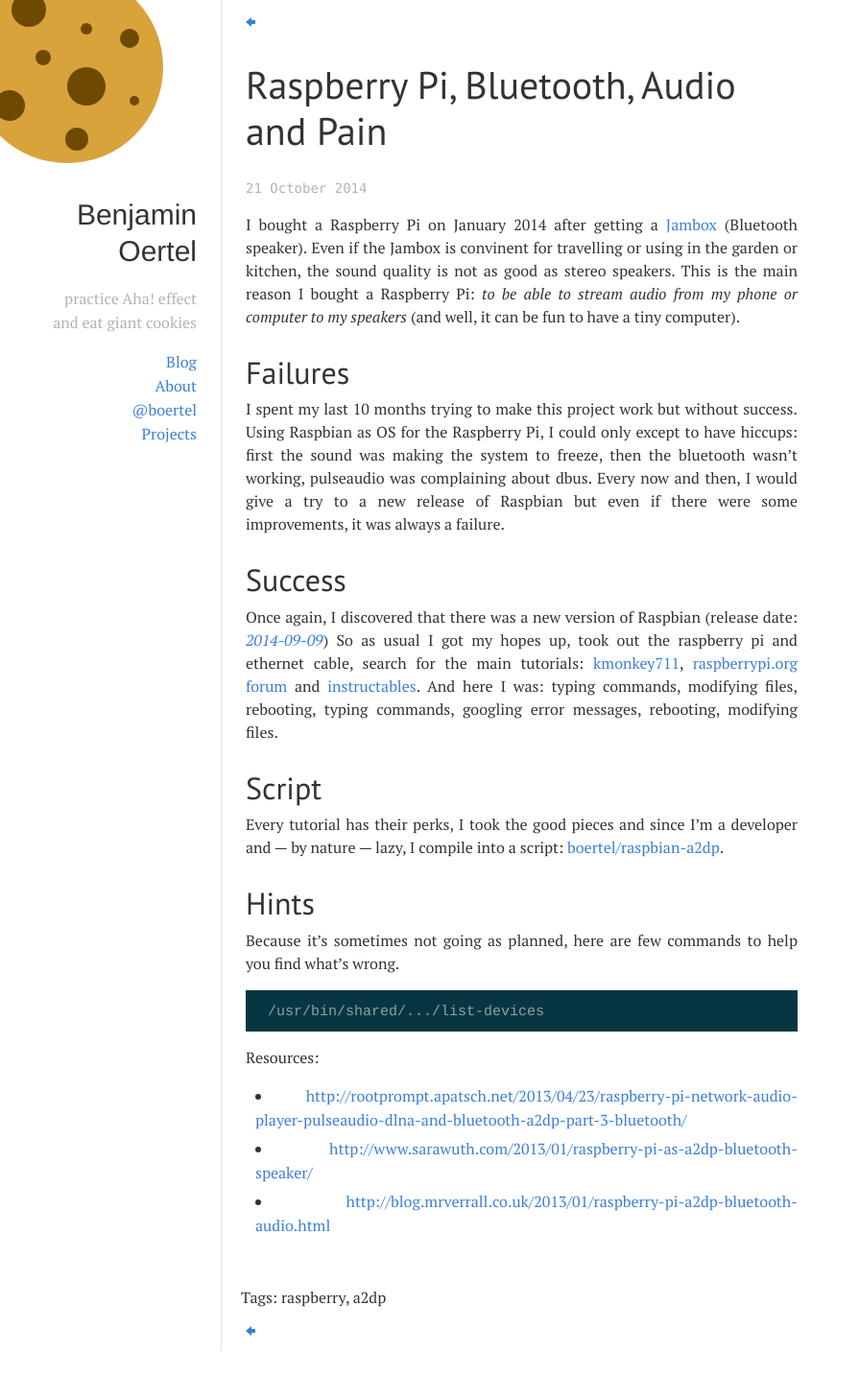
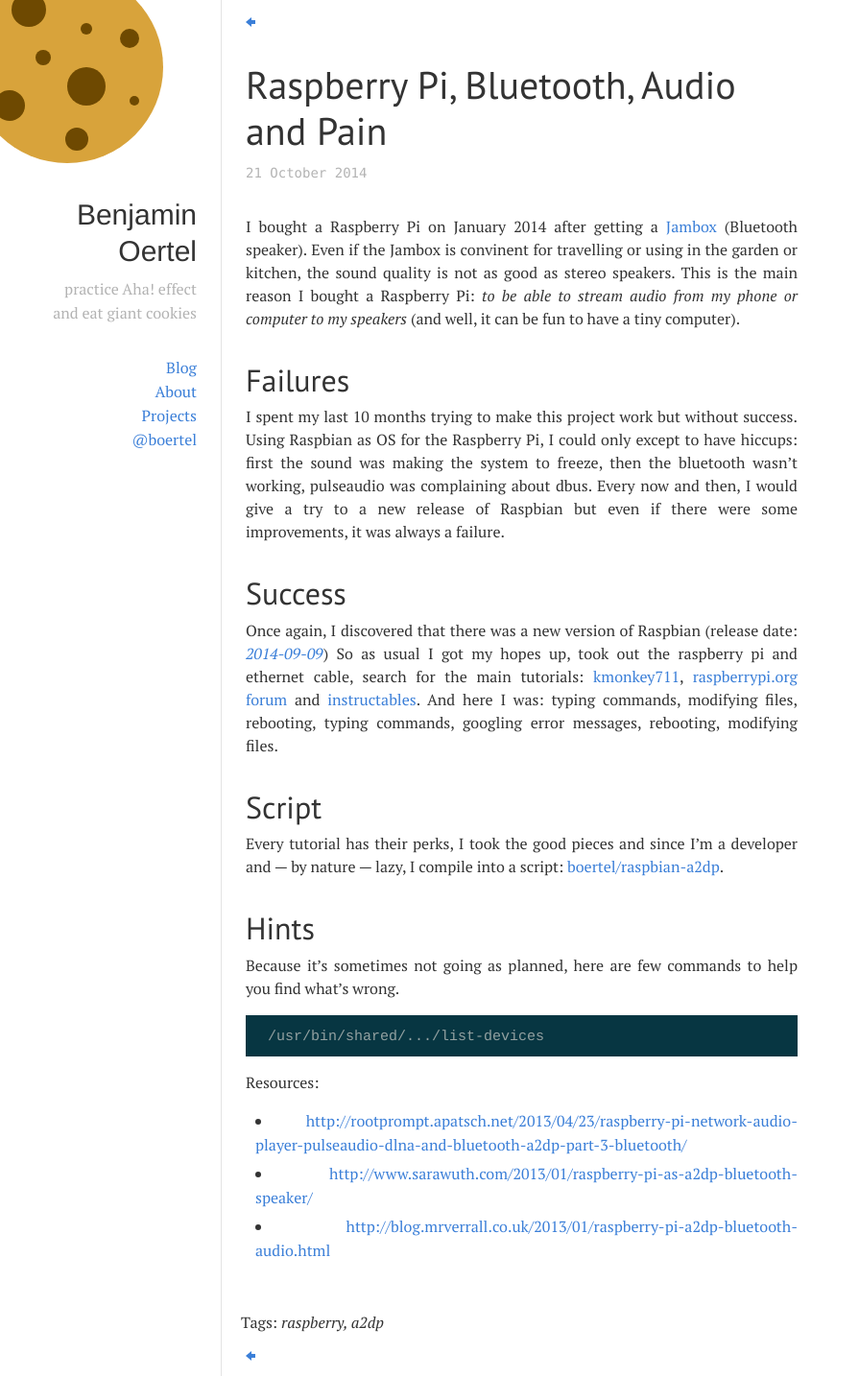
Before and after one commit to boertel/blog, a Jekyll site: the page built from _posts/2014-10-21-raspberry.md, in a window 1280 px wide. Shown: the whole page at 96% size, without its empty margins (0-895 px from the left). Built offline with Jekyll 4.4.1, drawn with Linux system fonts in a browser that asks for light colours; comment, search, counter and statistics services are not loaded; before the commit the page ends 1408 px from its top, so only the background shows below that.

Commit message:
new blogpost

```diff
--- a/_layouts/default.html
+++ b/_layouts/default.html
@@ -14,7 +14,7 @@
 </head>
 <body>
 
-<header class="clearfix">
+<div class="sidebar clearfix">
     <div id="cookie-box" class="cookie-box">
     <svg id="dough" width="200" height="200">
     <circle r="100" cx="100" cy="100" class="dough" />
@@ -43,7 +43,7 @@
     <div class="meta">
         <ul class="details">
             <li>
-                <h1><a href="/">Ben<span class="desktop">jamin</span> Oertel</a></h1>
+                <a href="/"><h1>Ben<span class="desktop">jamin</span> Oertel</h1></a>
             </li>
             <li>
                 <p>practice Aha! effect<br>and eat giant cookies</p>
@@ -52,11 +52,11 @@
         <ul class="nav">
             <li><a href="/">Blog</a></li>
             <li><a href="/about.html">About</a></li>
+            <li><a href="/projects.html">Projects</a></li>
             <li><a href="//www.twitter.com/boertel" target="_blank">@boertel</a></li>
-            <li><a href="/projects.html">Projects</a></li>
         </ul>
     </div>
-</header>
+</div>
 
 <section>
 {{ content }}
--- a/_layouts/post.html
+++ b/_layouts/post.html
@@ -7,16 +7,18 @@
 </nav>
 
 <article class="post">
-    <h1 class="">{{ page.title }}</h1>
-    <div class="date">
-        <span>{{ page.date | date: "%d %B %Y" }}</span>
-    </div>
+    <header>
+        <h1 class="">{{ page.title }}</h1>
+        <div class="date">
+            <span>{{ page.date | date: "%d %B %Y" }}</span>
+        </div>
+    </header>
 
     <div class="post">{{ content }}</div>
 </article>
 
 <aside>
-    Tags: {{ page.tags| join: ', ' }}
+    Tags: <em>{{ page.tags| join: ', ' }}</em>
 </aside>
 
 <nav>
--- a/static/css/blog.css
+++ b/static/css/blog.css
@@ -23,7 +23,7 @@
     text-decoration: underline;
     outline: none;
 }
-p {
+p, ul {
     margin-bottom: 16px;
 }
 em {
@@ -48,6 +48,13 @@
     bottom: -0.25em;
 }
 
+blockquote {
+    margin-left: 2em;
+    padding-left: 0.5em;
+    border-left: 4px solid #E9E9E9;
+    font-style: italic;
+}
+
 h1, h2, h3, h4, h5, h6 {
     font-family: "PT Sans", sans-serif;
     font-size: 26px;
@@ -59,11 +66,10 @@
 h1 {
     font-size: 2.5em;
     line-height: 1.2em;
-    margin-bottom: 0.6em;
 }
 h2 {
     font-size: 2em;
-    padding-top: 10px;
+    margin-top: 1em;
     margin-bottom: 0.2em;
     text-align: left;
     line-height: 40px;
@@ -78,13 +84,13 @@
     margin-bottom: 4px;
 }
 
-h1 a, h1 a:hover, h2 a, h2 a:hover {
+a h1, a:hover h1, h2 a, h2 a:hover {
     text-decoration: none;
 }
-h1 a, h1 a:visited, h2 a, h2 a:visited {
+a h1, a:visited h1, h2 a, h2 a:visited {
     color: #333;
 }
-h1 a:hover, h2 a:hover {
+a:hover h1, h2 a:hover {
     color: #3B7FD8;
 }
 
@@ -145,6 +151,11 @@
     list-style-position: inside;
     margin-left: 10px;
 }
+
+#footnotes {
+    margin-top: 4em;
+}
+
 li {
     margin: 5px 0;
     line-height: 25px;
@@ -157,14 +168,10 @@
     font-family: Monaco, 'Courier New', monospace;
     font-size: 14px;
     color: #B3B3B3;
-    margin-bottom: 1em;
 }
 
 article {
     text-align: justify;
-}
-header {
-    text-align: right;
 }
 .meta p {
     color: #B3B3B3;
@@ -177,23 +184,25 @@
 
 
 /* LAYOUT */
-header {
+.sidebar {
     position: relative;
     float: left;
     min-width: 200px;
+    margin-bottom: 3em;
 }
-header .meta {
+.sidebar .meta {
     position: relative;
     overflow: hidden;
     padding: 25px 25px 25px 10px;
     margin-top: 180px;
+    text-align: right;
 }
-header div.meta ul li {
+.sidebar div.meta ul li {
     overflow: hidden;
     margin: 0;
     padding: 0;
 }
-header div.meta h1 {
+.sidebar div.meta h1 {
     float: right;
     max-width: 195px;
     font-size: 30px;
@@ -202,7 +211,7 @@
     font-weight: 400;
     text-align: right;
 }
-header .nav {
+.sideba.sidebar .nav {
     position: relative;
     max-width: 370px;
     float: right;
@@ -213,6 +222,10 @@
     position: relative;
     min-height: 100%;
     border-left: 1px solid #e3e3e3;
+}
+
+header {
+    margin-bottom: 2em;
 }
 
 aside {
@@ -261,7 +274,7 @@
     .mobile {
         display: block;
     }
-    header {
+    .sidebar {
         display: block;
         width: auto;
         margin: 0 auto;
@@ -269,7 +282,7 @@
         border: none;
         float: none;
     }
-    header .meta {
+    .sidebar .meta {
         margin: 0;
         padding-bottom: 0;
         padding-top: 0;
@@ -279,14 +292,14 @@
     .cookie-box {
         left: -80px !important;
     }
-    header div.meta h1 {
+    .sidebar div.meta h1 {
         max-width: 150px;
     }
-    header div.meta .nav li {
+    .sidebar div.meta .nav li {
         display: inline;
         margin-left: 20px;
     }
-    header .meta p {
+    .sidebar .meta p {
         margin-bottom: 5px;
     }
     section {
```
Also changed, not shown: _posts/2014-10-30-travelbook.md (added, +74 -0 lines), projects.html (+23 -5 lines).
